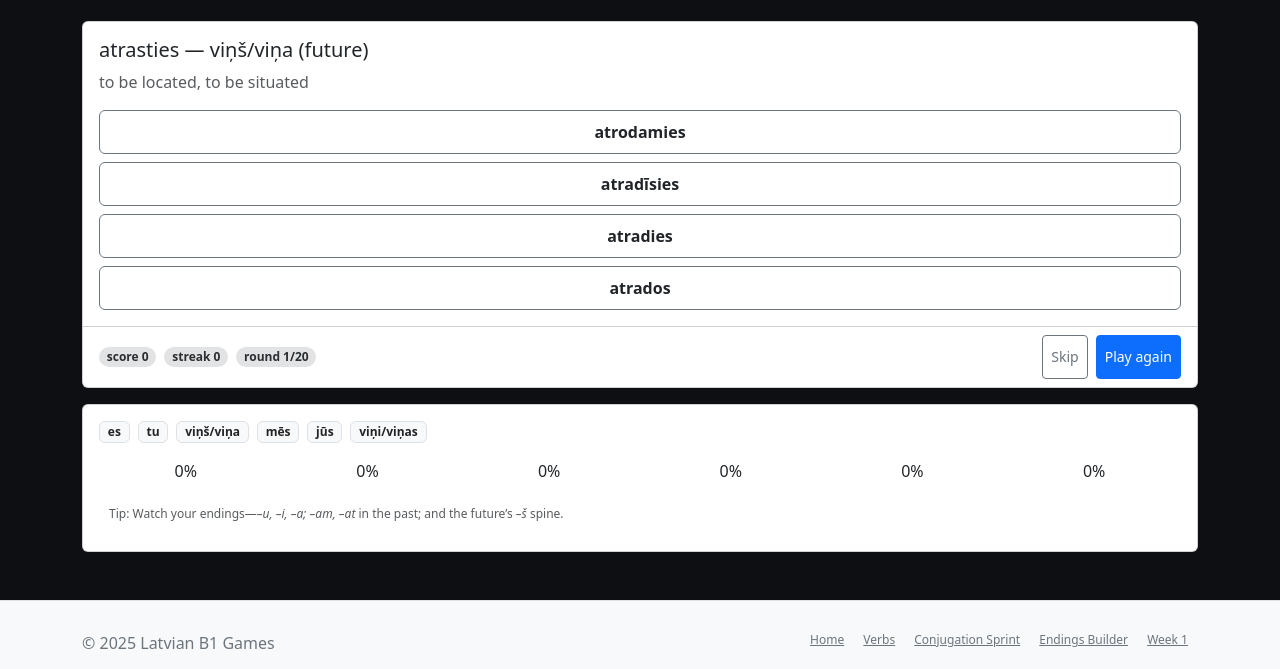
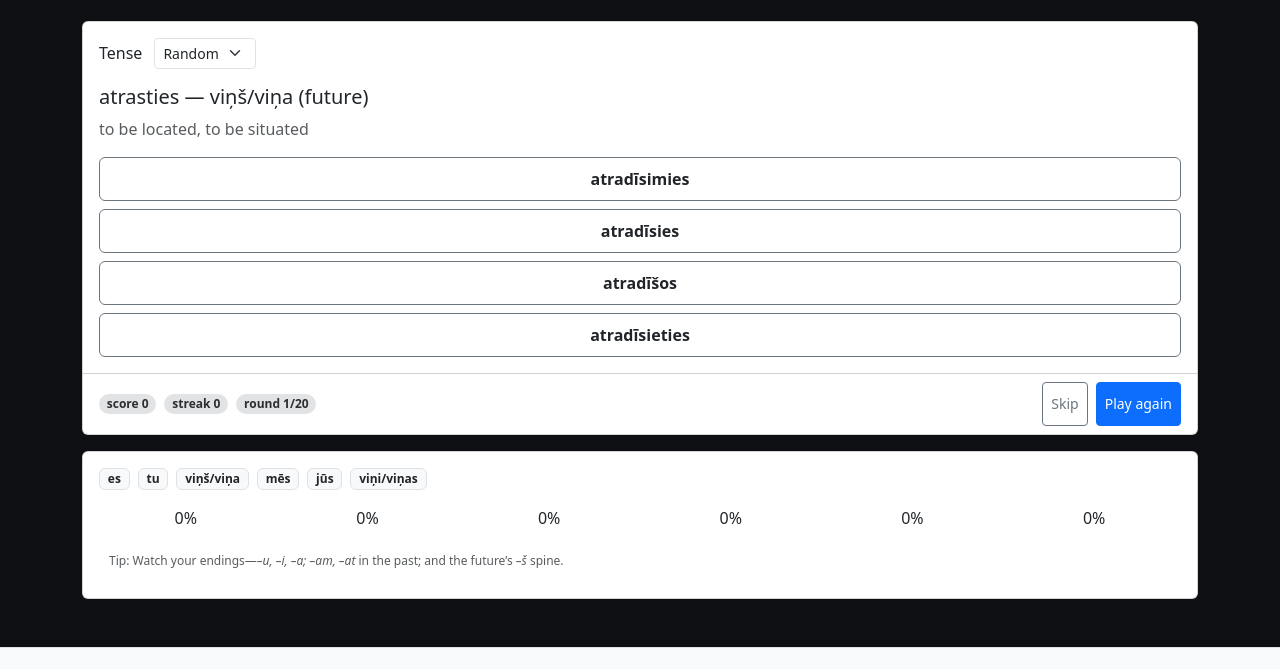
Before and after one commit to oerbey/Latvian_Lang_B1, a website: page conjugation-sprint.html in a window 1280 px wide. Shown: the part 132-801 px from the top of the page. Drawn offline with nearby package versions, Linux system fonts and the light colour scheme.

Commit message:
Add tense selector to Conjugation Sprint

```diff
--- a/conjugation-sprint.html
+++ b/conjugation-sprint.html
@@ -56,6 +56,15 @@
 
       <div class="card mb-3" id="game">
         <div class="card-body">
+          <div class="d-flex flex-wrap align-items-center gap-2 mb-3">
+            <label class="form-label mb-0 me-1" for="tenseFilter">Tense</label>
+            <select class="form-select form-select-sm w-auto" id="tenseFilter" aria-label="Select tense for questions">
+              <option value="random" selected>Random</option>
+              <option value="present">Present</option>
+              <option value="past">Past</option>
+              <option value="future">Future</option>
+            </select>
+          </div>
           <h2 class="h5" id="qtext">Loading…</h2>
           <p class="text-muted" id="meta"></p>
           <div class="d-grid gap-2" id="choices"></div>
--- a/src/conjugation-sprint.js
+++ b/src/conjugation-sprint.js
@@ -10,12 +10,27 @@
   const perStatsEl = id("perstats");
   const againBtn = id("again");
   const skipBtn = id("skip");
+  const VALID_TENSE_MODES = ["random", ...TENSES];
+  const tenseFilterEl = id("tenseFilter");
+  let tenseMode = "random";
 
   if (againBtn) {
     againBtn.onclick = reset;
   }
   if (skipBtn) {
     skipBtn.onclick = () => check(null);
+  }
+  if (tenseFilterEl) {
+    tenseFilterEl.value = tenseMode;
+    tenseFilterEl.disabled = true;
+    tenseFilterEl.addEventListener("change", (ev) => {
+      const nextMode = (ev.target && ev.target.value) || "random";
+      if (!VALID_TENSE_MODES.includes(nextMode)) {
+        return;
+      }
+      tenseMode = nextMode;
+      reset();
+    });
   }
 
   (async () => {
@@ -45,6 +60,9 @@
       }
       return;
     }
+    if (tenseFilterEl) {
+      tenseFilterEl.disabled = false;
+    }
     reset();
   })();
 
@@ -68,14 +86,14 @@
     if (round > maxRounds) { finish(); return; }
 
     const v = pick(bank);
-    const tense = pick(TENSES);
+    const tense = tenseMode === "random" ? pick(TENSES) : tenseMode;
     const pron = pick(PRONS);
     const slot = IDX[pron];
     const correct = v.conj[tense][slot];
 
     // Build distractors using only variations of the same verb
     const forms = Array.from(new Set(
-      TENSES.flatMap(t => Object.values(IDX).map(k => v.conj[t][k]))
+      Object.values(IDX).map(k => v.conj[tense][k])
     ));
     const distractors = forms.filter(f => f !== correct);
     shuffle(distractors);
```
